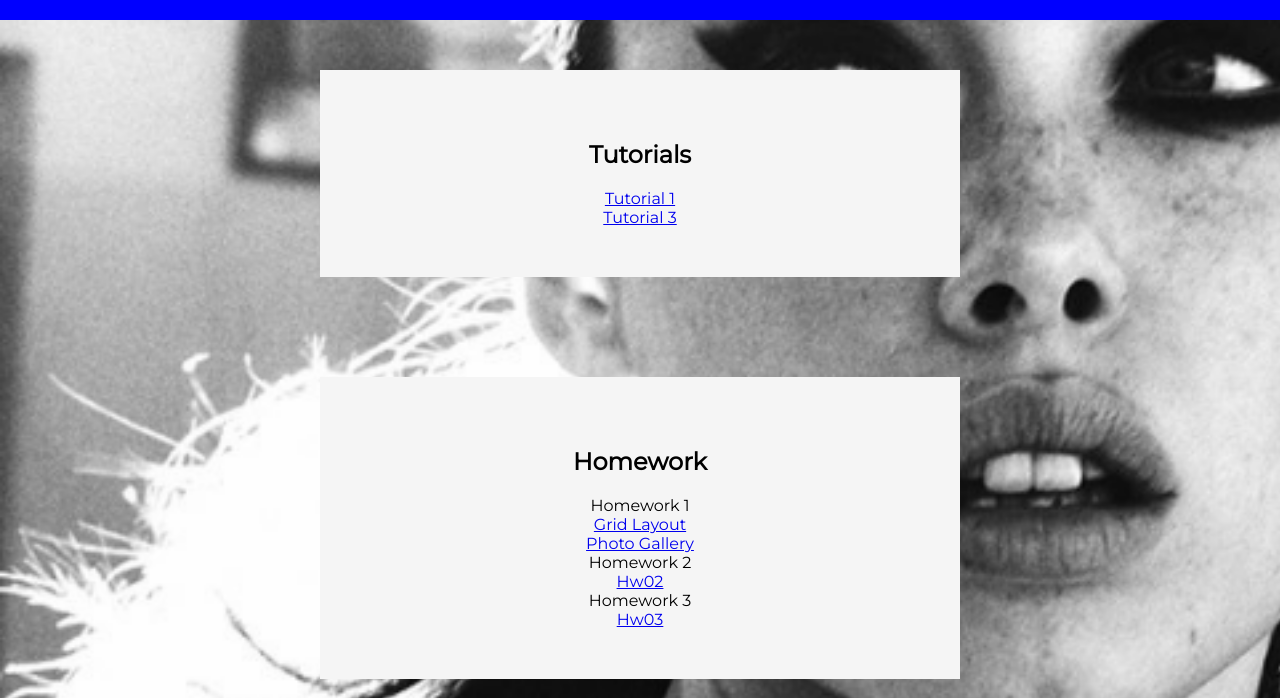
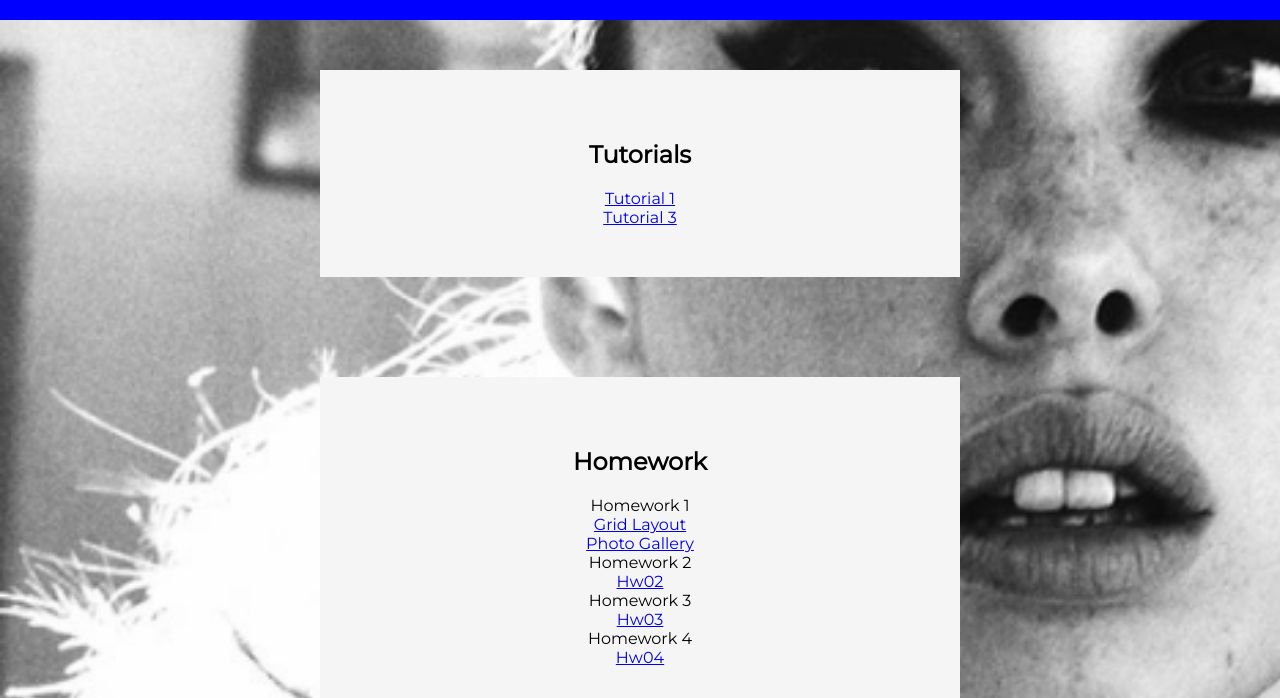
Before and after one commit to ljsfoulon2000/cs-130-coursework, a plain HTML site: page index.html in a window 1280 px wide. Shown: the part 102-800 px from the top of the page. Drawn offline with Linux system fonts and the light colour scheme.

Commit message:
Adding hw04 link to homepage

```diff
--- a/index.html
+++ b/index.html
@@ -1,10 +1,12 @@
 <!DOCTYPE html>
 <html lang="en">
+
 <head>
     <!-- stylesheets and metadata go here -->
     <title>My CS130 Homepage</title>
     <link rel="stylesheet" href="style.css">
 </head>
+
 <body>
     <!-- HTML content tags go here. Change anything you want! -->
     <header>
@@ -53,6 +55,10 @@
                     <div>
                         <a href="hw03/index.html"> Hw03 <a>
                     </div>
+                    Homework 4
+                    <div>
+                        <a href="./hw04/your_task/index.html"> Hw04 <a>
+                    </div>
                 </div>
             </div>
             </div>
@@ -64,13 +70,16 @@
                 -->
             <ul>
                 <li>
-                        <a href="https://www.crateandbarrel.com">Crate&Barrel</a>: I like to buy plates from here and the design is clean
+                    <a href="https://www.crateandbarrel.com">Crate&Barrel</a>: I like to buy plates from here and the
+                    design is clean
                 </li>
                 <li>
-                        <a href="https://www.buffd.gg">Buffd</a>: My best friend designed this website and it looks great, proud of him
+                    <a href="https://www.buffd.gg">Buffd</a>: My best friend designed this website and it looks great,
+                    proud of him
                 </li>
                 <li>
-                        <a href="https://parishilton.com">Paris Hilton</a>: I like the layout of the website, and shes a girl boss
+                    <a href="https://parishilton.com">Paris Hilton</a>: I like the layout of the website, and shes a
+                    girl boss
                 </li>
                 <li>
                     <a href="https://www.nhl.com/rangers">Rangers</a>: I like the header design
@@ -82,4 +91,5 @@
         </section>
     </main>
 </body>
+
 </html>
```
Lines whose indentation alone changed are shown as unchanged.
